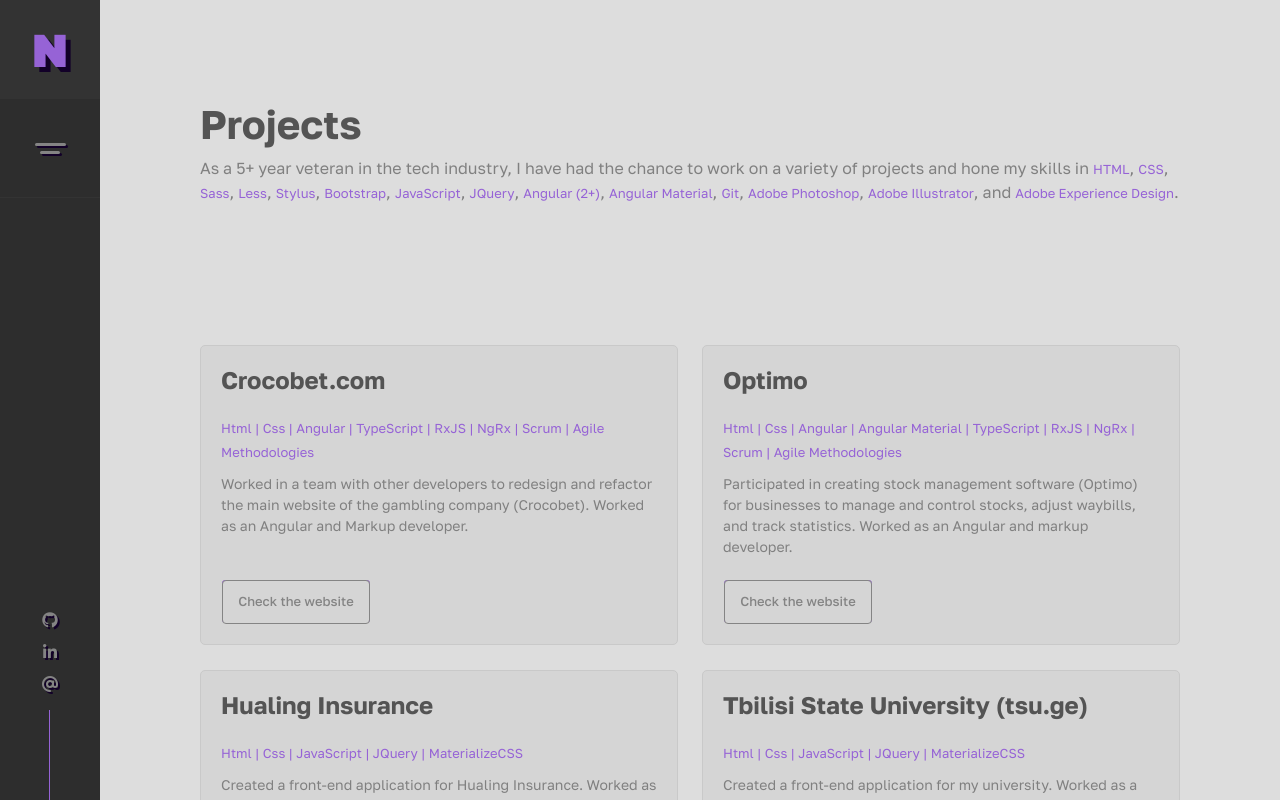
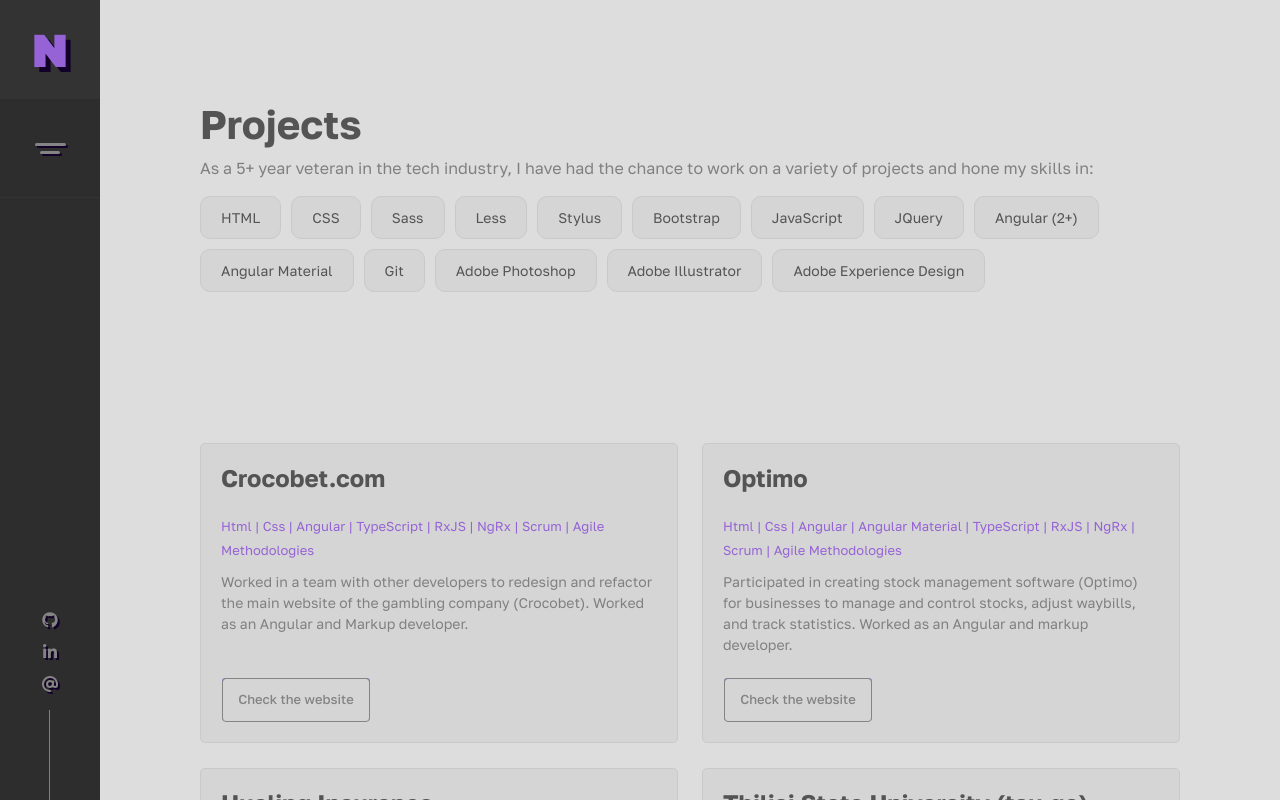
Before and after one commit to nataliebale/portfolio, an Angular app: page /projects in a window 1280 px wide. Built offline with nearby package versions, Linux system fonts and the light colour scheme.

Commit message:
feat - style skills section

```diff
--- a/src/app/features/contact/contact.component.html
+++ b/src/app/features/contact/contact.component.html
@@ -4,10 +4,10 @@
 
   <p class="section-paragraph">
     - Want to write me something? My inbox is always open. Any questions or just want to say hi,
-    click this cute button and I'll try my best to get back to you!
+    click this cute button down bellow and I'll try my best to get back to you!
   </p>
 
-  <a href="" class="btn primary-btn light mt-5">
-    <span>Back to home</span>
+  <a href="mailto:natalia.balakhashvili@ens.tsu.edu.ge" target="_blank" class="btn primary-btn light mt-5">
+    <span>Say Hi!</span>
   </a>
 </section>
--- a/src/app/features/projects/projects.component.html
+++ b/src/app/features/projects/projects.component.html
@@ -4,21 +4,24 @@
   </h1>
   <p class="section-paragraph">
     As a 5+ year veteran in the tech industry,
-    I have had the chance to work on a variety of projects and hone my skills in
-    <span class="section-secondary-title">HTML</span>,
-    <span class="section-secondary-title">CSS</span>,
-    <span class="section-secondary-title">Sass</span>,
-    <span class="section-secondary-title">Less</span>,
-    <span class="section-secondary-title">Stylus</span>,
-    <span class="section-secondary-title">Bootstrap</span>,
-    <span class="section-secondary-title">JavaScript</span>,
-    <span class="section-secondary-title">JQuery</span>,
-    <span class="section-secondary-title">Angular (2+)</span>,
-    <span class="section-secondary-title">Angular Material</span>,
-    <span class="section-secondary-title">Git</span>,
-    <span class="section-secondary-title">Adobe Photoshop</span>,
-    <span class="section-secondary-title">Adobe Illustrator</span>, and
-    <span class="section-secondary-title">Adobe Experience Design</span>.
+    I have had the chance to work on a variety of projects and hone my skills in:
+  </p>
+
+  <p class="section-paragraph">
+    <span class="skill">HTML</span>
+    <span class="skill">CSS</span>
+    <span class="skill">Sass</span>
+    <span class="skill">Less</span>
+    <span class="skill">Stylus</span>
+    <span class="skill">Bootstrap</span>
+    <span class="skill">JavaScript</span>
+    <span class="skill">JQuery</span>
+    <span class="skill">Angular (2+)</span>
+    <span class="skill">Angular Material</span>
+    <span class="skill">Git</span>
+    <span class="skill">Adobe Photoshop</span>
+    <span class="skill">Adobe Illustrator</span>
+    <span class="skill">Adobe Experience Design</span>
   </p>
 </section>
 
--- a/src/app/features/skills/skills.component.html
+++ b/src/app/features/skills/skills.component.html
@@ -1,21 +1,23 @@
 <section class="section">
   <h1 class="section-title">Skills</h1>
   <p class="section-paragraph">- Hello! I am a highly skilled Front-end developer with 5+ years of experience in the tech industry.
-    Throughout my career, I have had the opportunity to work on a variety of projects and build my skills in
-    <span class="section-secondary-title">HTML</span>,
-    <span class="section-secondary-title">CSS</span>,
-    <span class="section-secondary-title">Sass</span>,
-    <span class="section-secondary-title">Less</span>,
-    <span class="section-secondary-title">Stylus</span>,
-    <span class="section-secondary-title">Bootstrap</span>,
-    <span class="section-secondary-title">JavaScript</span>,
-    <span class="section-secondary-title">JQuery</span>,
-    <span class="section-secondary-title">Angular (2+)</span>,
-    <span class="section-secondary-title">Angular Material</span>,
-    <span class="section-secondary-title">Git</span>,
-    <span class="section-secondary-title">Adobe Photoshop</span>,
-    <span class="section-secondary-title">Adobe Illustrator</span>, and
-    <span class="section-secondary-title">Adobe Experience Design</span>.
+    Throughout my career, I have had the opportunity to work on a variety of projects and build my skills in:
+  </p>
+  <p class="section-paragraph">
+    <span class="skill">HTML</span>
+    <span class="skill">CSS</span>
+    <span class="skill">Sass</span>
+    <span class="skill">Less</span>
+    <span class="skill">Stylus</span>
+    <span class="skill">Bootstrap</span>
+    <span class="skill">JavaScript</span>
+    <span class="skill">JQuery</span>
+    <span class="skill">Angular (2+)</span>
+    <span class="skill">Angular Material</span>
+    <span class="skill">Git</span>
+    <span class="skill">Adobe Photoshop</span>
+    <span class="skill">Adobe Illustrator</span>
+    <span class="skill">Adobe Experience Design</span>
   </p>
 </section>
 
--- a/src/app/layout/header/constants/menu-items.ts
+++ b/src/app/layout/header/constants/menu-items.ts
@@ -17,8 +17,8 @@ export const MENU_ITEMS: MenuItem[] = [
     title: '04. Contact',
     url: '/contact'
   },
-  {
-    title: '05. Check my games',
-    url: '/games'
-  }
+  // {
+  //   title: '05. Check my games',
+  //   url: '/games'
+  // }
 ]
--- a/src/assets/scss/styles.scss
+++ b/src/assets/scss/styles.scss
@@ -29,3 +29,14 @@
   max-width: 1200px;
   margin: 0 auto;
 }
+
+.skill{
+  padding: 10px 20px;
+  font-size: 14px;
+  background: #d5d5d5;
+  display: inline-block;
+  border: 1px solid #c9c9c9;
+  margin-bottom: 10px;
+  margin-right: 10px;
+  border-radius: 10px
+}
```
